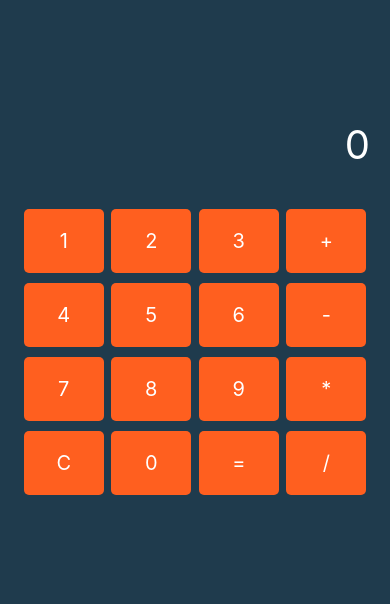
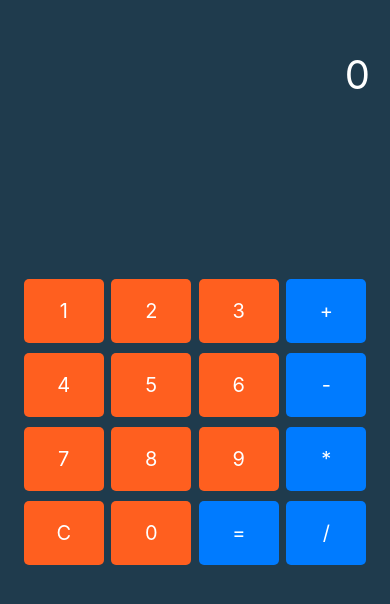
Before and after one commit to TheoToni/Calculator, a React Native app: screen / in a window 390 px wide. Shown: the part 110-714 px from the top of the page. Built offline with nearby package versions, Linux system fonts and the light colour scheme.

Commit message:
Implementing history

```diff
--- a/App.js
+++ b/App.js
@@ -1,13 +1,19 @@
 import { StatusBar } from "expo-status-bar";
 import { useState } from "react";
-import { StyleSheet, Text, View, TouchableOpacity } from "react-native";
+import {
+  StyleSheet,
+  Text,
+  View,
+  TouchableOpacity,
+  ScrollView,
+} from "react-native";
 
 export default function App() {
   const [result, setResult] = useState("");
   const [currentInput, setCurrentInput] = useState("");
   const [lastInputWasOperator, setLastInputWasOperator] = useState(false);
+  const [history, setHistory] = useState([]);
 
-  // Funktion zur Berechnung ohne eval
   const calculate = () => {
     try {
       const operators = ["+", "-", "*", "/"];
@@ -25,7 +31,7 @@ export default function App() {
           tempNum += char;
         }
       }
-      numbers.push(parseFloat(tempNum)); // Füge die letzte Zahl hinzu
+      numbers.push(parseFloat(tempNum));
 
       let total = numbers[0];
       for (let i = 0; i < operations.length; i++) {
@@ -49,6 +55,8 @@ export default function App() {
       }
 
       setResult(total.toString());
+      setHistory([...history, `${currentInput} = ${total}`]); // Ausdruck und Ergebnis zur Historie hinzufügen
+      setCurrentInput(""); // Nach Berechnung den Eingabewert zurücksetzen
     } catch (error) {
       setResult("Error");
     }
@@ -78,19 +86,37 @@ export default function App() {
     }
   };
 
-  const renderButton = (value) => (
+  const renderButton = (value) => {
+    const operatorButtons = ["+", "-", "*", "/", "="];
+    const buttonStyle = operatorButtons.includes(value)
+      ? styles.operatorButton
+      : styles.button;
+
+    return (
       <TouchableOpacity
         key={value}
-      style={styles.button}
+        style={buttonStyle}
         onPress={() => handleButtonPress(value)}
       >
         <Text style={styles.buttonText}>{value}</Text>
       </TouchableOpacity>
     );
+  };
 
   return (
     <View style={styles.container}>
       <Text style={styles.result}>{result || currentInput || "0"}</Text>
+
+      {/* Historie anzeigen */}
+      <ScrollView style={styles.historyContainer}>
+        {history.map((entry, index) => (
+          <Text key={index} style={styles.historyText}>
+            {entry}
+          </Text>
+        ))}
+      </ScrollView>
+
+      {/* Buttons */}
       <View style={styles.row}>{["1", "2", "3", "+"].map(renderButton)}</View>
       <View style={styles.row}>{["4", "5", "6", "-"].map(renderButton)}</View>
       <View style={styles.row}>{["7", "8", "9", "*"].map(renderButton)}</View>
@@ -110,8 +136,17 @@ const styles = StyleSheet.create({
   result: {
     fontSize: 40,
     textAlign: "right",
-    marginBottom: 40,
+    marginBottom: 10,
     color: "white",
+  },
+  historyContainer: {
+    maxHeight: 150, // Platz für die Historie reservieren
+    marginBottom: 20,
+  },
+  historyText: {
+    color: "white",
+    fontSize: 18,
+    textAlign: "right",
   },
   row: {
     flexDirection: "row",
@@ -119,7 +154,15 @@ const styles = StyleSheet.create({
     marginBottom: 10,
   },
   button: {
-    backgroundColor: "#FF5F1F", // grüne Farbe für Buttons
+    backgroundColor: "#FF5F1F",
+    paddingVertical: 20,
+    paddingHorizontal: 30,
+    borderRadius: 5,
+    minWidth: 80,
+    alignItems: "center",
+  },
+  operatorButton: {
+    backgroundColor: "#007BFF",
     paddingVertical: 20,
     paddingHorizontal: 30,
     borderRadius: 5,
@@ -128,6 +171,6 @@ const styles = StyleSheet.create({
   },
   buttonText: {
     fontSize: 20,
-    color: "#fff", // weiße Schriftfarbe
+    color: "#fff",
   },
 });
```
Lines whose indentation alone changed are shown as unchanged.
